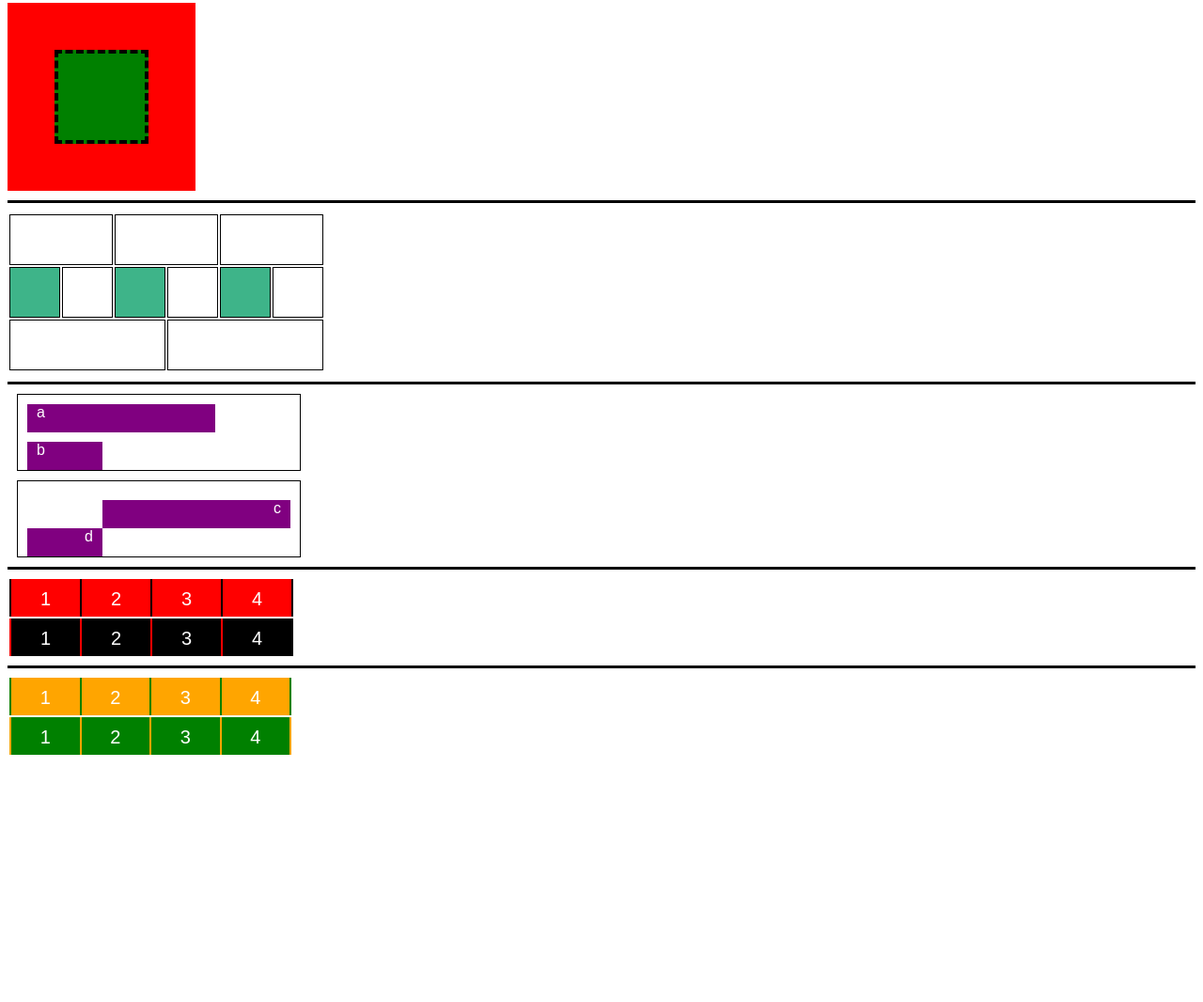
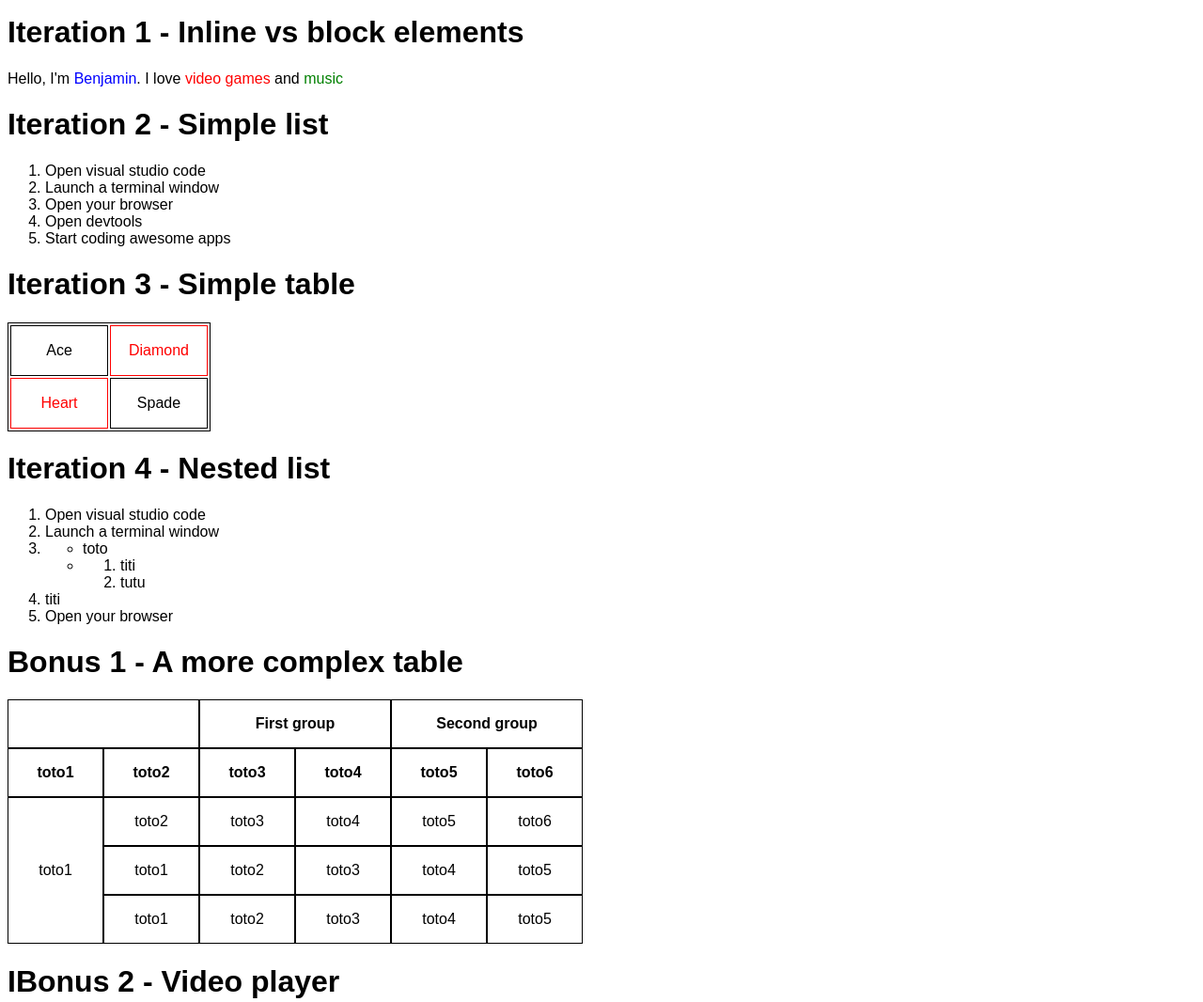
Before and after one commit to benpin31/initial-workshop, a plain HTML site: page index.html in a window 1280 px wide. Shown: the part 5-1071 px from the top of the page at 94% size. Before the commit the page ends 816 px from the top, so only its background shows below. Drawn offline with Linux system fonts and the light colour scheme.

Commit message:
html exercise

```diff
--- a/css/style.css
+++ b/css/style.css
@@ -1,5 +1,21 @@
 * {
     font-family: Arial ;
+}
+
+/*------------------------------*/
+
+#simple-table {
+    border: 1px solid black;
+}
+
+#simple-table th, td {
+    text-align: center;
+    font-weight: normal;
+}
+
+.in-red {
+    color: red;
+    border: 1px solid red;
 }
 
 /*------------------------------*/
--- a/index.html
+++ b/index.html
@@ -8,6 +8,115 @@
     </head>
 
     <body>
+
+        <div id="html-exercise">
+            <h1>Iteration 1 - Inline vs block elements</h1>
+                <article>
+                    Hello, I'm <span style="color:blue">Benjamin</span>. I love
+                    <span style="color:red">video games</span> and <span style="color:green"> music</span>
+                </article>
+
+            <h1>Iteration 2 - Simple list</h1>
+            <ol>
+                <li>Open visual studio code</li>
+                <li>Launch a terminal window</li>
+                <li>Open your browser</li>
+                <li>Open devtools</li>
+                <li>Start coding awesome apps</li>
+            </ol>
+
+            <h1>Iteration 3 - Simple table</h1>
+            <table id="simple-table">
+                <thead>
+                    <tr>
+                        <th>Ace</th>
+                        <th class="in-red">Diamond</th>
+                    </tr>
+                </thead>
+                <tbody>
+                    <tr>
+                        <td class= "in-red">Heart</td>
+                        <td>Spade</td>
+                    </tr>
+                </tbody>
+            </table>
+
+            <h1>Iteration 4 - Nested list</h1>
+            <ol>
+                <li>Open visual studio code</li>
+                <li>Launch a terminal window</li>
+                <li>
+                    <ul>
+                    <li>toto</li>
+                    <li>
+                        <ol>
+                            <li>titi</li>
+                            <li>tutu</li>
+                        </ol>
+                    </li>
+                    </ul>
+                </li>
+                <li>titi</li>
+                <li>Open your browser</li>
+            </ol>
+
+            <h1>Bonus 1 - A more complex table</h1>
+            <table cellpadding="0" cellspacing="0">
+                <thead>
+                    <tr>
+                        <th colspan="2"></th>
+                        <th colspan="2">First group</th>
+                        <th colspan="2">Second group</th>
+                    </tr>
+                    <tr>
+                        <th>toto1</th>
+                        <th>toto2</th>
+                        <th>toto3</th>
+                        <th>toto4</th>
+                        <th>toto5</th>
+                        <th>toto6</th>
+                    </tr>
+                </thead>
+                <tbody>
+                    <tr>
+                        <td rowspan="3">toto1</td>
+                        <td>toto2</td>
+                        <td>toto3</td>
+                        <td>toto4</td>
+                        <td>toto5</td>
+                        <td>toto6</td>
+                    </tr>
+                    <tr>
+                        <td>toto1</td>
+                        <td>toto2</td>
+                        <td>toto3</td>
+                        <td>toto4</td>
+                        <td>toto5</td>
+                    </tr>
+                    <tr>
+                        <td>toto1</td>
+                        <td>toto2</td>
+                        <td>toto3</td>
+                        <td>toto4</td>
+                        <td>toto5</td>
+                    </tr>
+                </tbody>
+            </table>
+
+            <h1>IBonus 2 - Video player</h1>
+            <iframe  width="320" height="240" src="https://www.pexels.com/video/animals-underwater-2274223/">
+            </iframe >
+
+            <h1>IBonus 3 - Audio Player</h1>
+            <audio controls>
+                <source src="./audio/White-Bat-Audio-Inception.mp3" type="audio/mp3">
+              Your browser does not support the audio element.
+              </audio>
+
+
+        </div>
+
+        <div class="separator"></div>
 
         <div id = "exo1">
             <div id="big-box">
```
Also changed, not shown: 1 other file.
